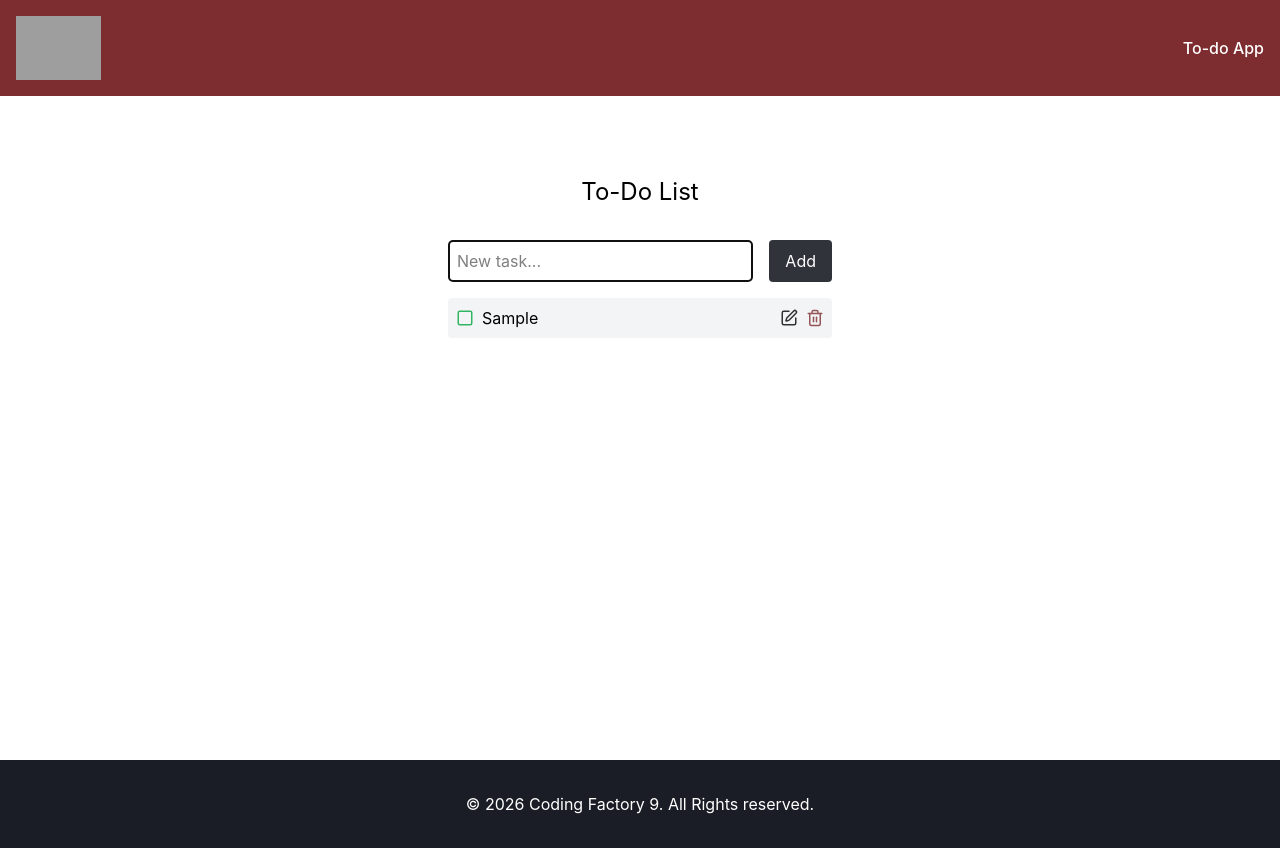
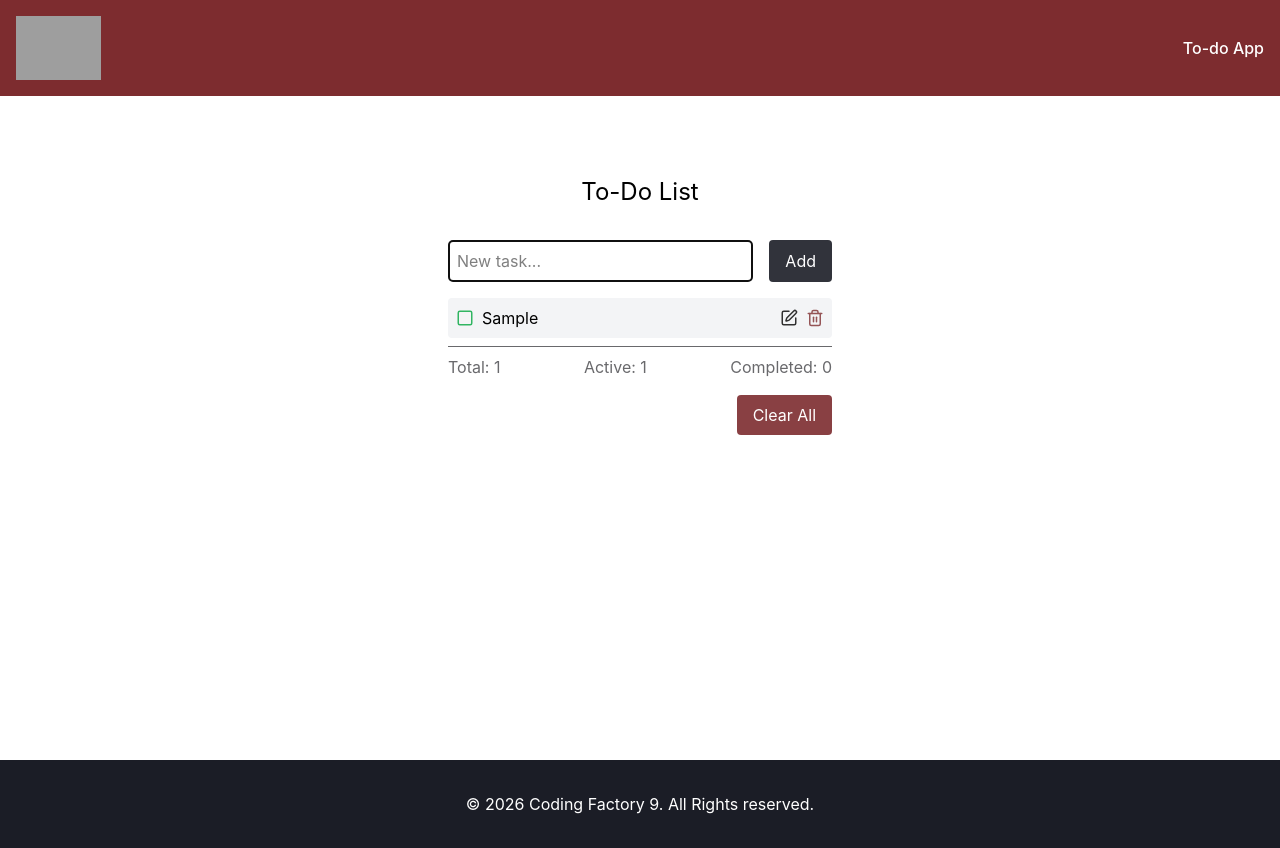
Before and after one commit to StefanosMotsos/cf9-react-todo-app, a React (Vite) app: page / in a window 1280 px wide. Both pictures are taken after typing "Sample" into the empty fields and a click on the button "Add". Built offline with nearby package versions, Linux system fonts and the light colour scheme; grey boxes are pictures that could not be loaded.

Commit message:
feat(todo): add TodoStats component

```diff
--- a/src/features/todo/TodoApp.tsx
+++ b/src/features/todo/TodoApp.tsx
@@ -2,15 +2,17 @@ import TodoForm from "./TodoForm.tsx";
 import {useRef} from "react";
 import {useTodos} from "./hooks/useTodos.ts";
 import TodoList from "./TodoList.tsx";
+import TodoStats from "./TodoStats.tsx";
+import Button from "../../shared/ui/Button.tsx";
 
 const TodoApp = () => {
     const inputRef = useRef<HTMLInputElement>(null);
+    const { todos, addTodo, deleteTodo,editTodo, toggleTodo, clearAll } = useTodos();
 
-    const { todos, addTodo, editTodo, deleteTodo, toggleTodo, clearAll } = useTodos();
-
-    const handleAdd = (text:string) => {
-        addTodo(text)
-        inputRef.current?.focus()
+    const handleAdd = (text: string) => {
+        addTodo(text);
+        inputRef.current?.focus();
+        console.log(todos);
     }
 
     return (
@@ -19,6 +21,7 @@ const TodoApp = () => {
                 <h1 className="text-center text-2xl py-8">To-Do List</h1>
 
                 <TodoForm onAdd={handleAdd} inputRef={inputRef} />
+
                 <TodoList
                     todos={todos}
                     onToggle={toggleTodo}
@@ -26,6 +29,18 @@ const TodoApp = () => {
                     onDelete={deleteTodo}
                 />
 
+                <TodoStats todos={todos}/>
+
+                {todos.length > 0 && (
+                    <div className="text-end mt-4">
+                        <Button
+                            addClasses="bg-cf-dark-red"
+                            label="Clear All"
+                            onClick={clearAll}
+                        />
+                    </div>
+                )}
+
             </div>
         </>
     )
--- /dev/null
+++ b/src/features/todo/TodoStats.tsx
@@ -0,0 +1,21 @@
+import type {TodoStatsProps} from "./types.ts";
+
+const TodoStats = ({todos}: TodoStatsProps) => {
+
+    const total = todos.length;
+    const completed = todos.filter(t => t.completed).length;
+    const active = total - completed;
+
+    return (
+        <>
+            {total > 0 && (
+                <div className="flex justify-between border-t pt-2 mt-2 text-cf-gray">
+                    <span>Total: {total}</span>
+                    <span>Active: {active}</span>
+                    <span>Completed: {completed}</span>
+                </div>
+            )}
+        </>
+    )
+}
+export default TodoStats;
--- a/src/features/todo/hooks/useTodos.ts
+++ b/src/features/todo/hooks/useTodos.ts
@@ -1,11 +1,18 @@
-import {useState} from "react";
+import {useEffect, useState} from "react";
 import type {Todo} from "../types.ts";
 
-// const getInitialTodos = []
+const getInitialTodos = () => {
+    const stored = localStorage.getItem("todos");
+    return  stored ? JSON.parse(stored) : [];
+}
 
 export const useTodos = () => {
 
-    const [todos, setTodos] = useState<Todo[]>([])
+    const [todos, setTodos] = useState<Todo[]>(getInitialTodos)
+
+    useEffect(() => {
+        localStorage.setItem("todos", JSON.stringify(todos))
+    }, [todos])
 
     const addTodo = (text: string) => {
         setTodos(prev => [
```
